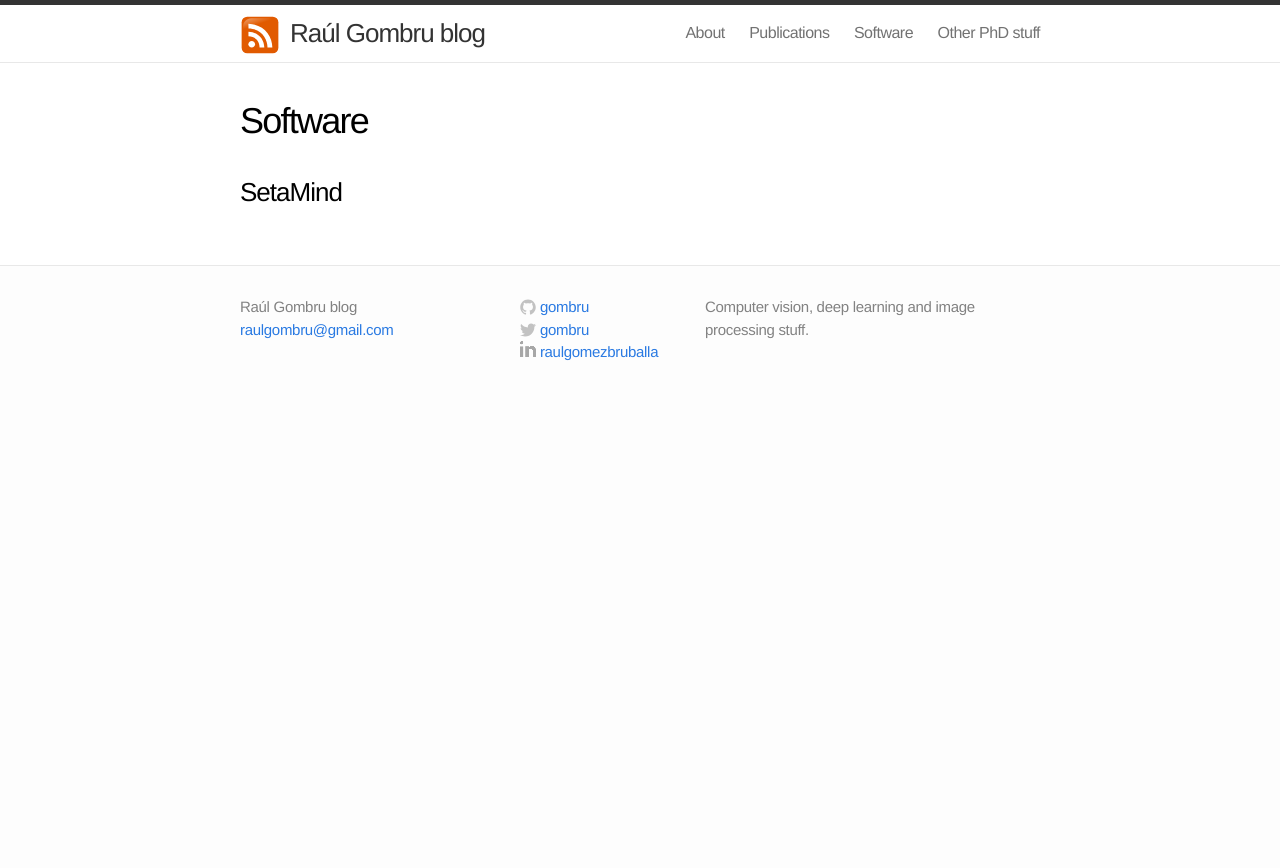
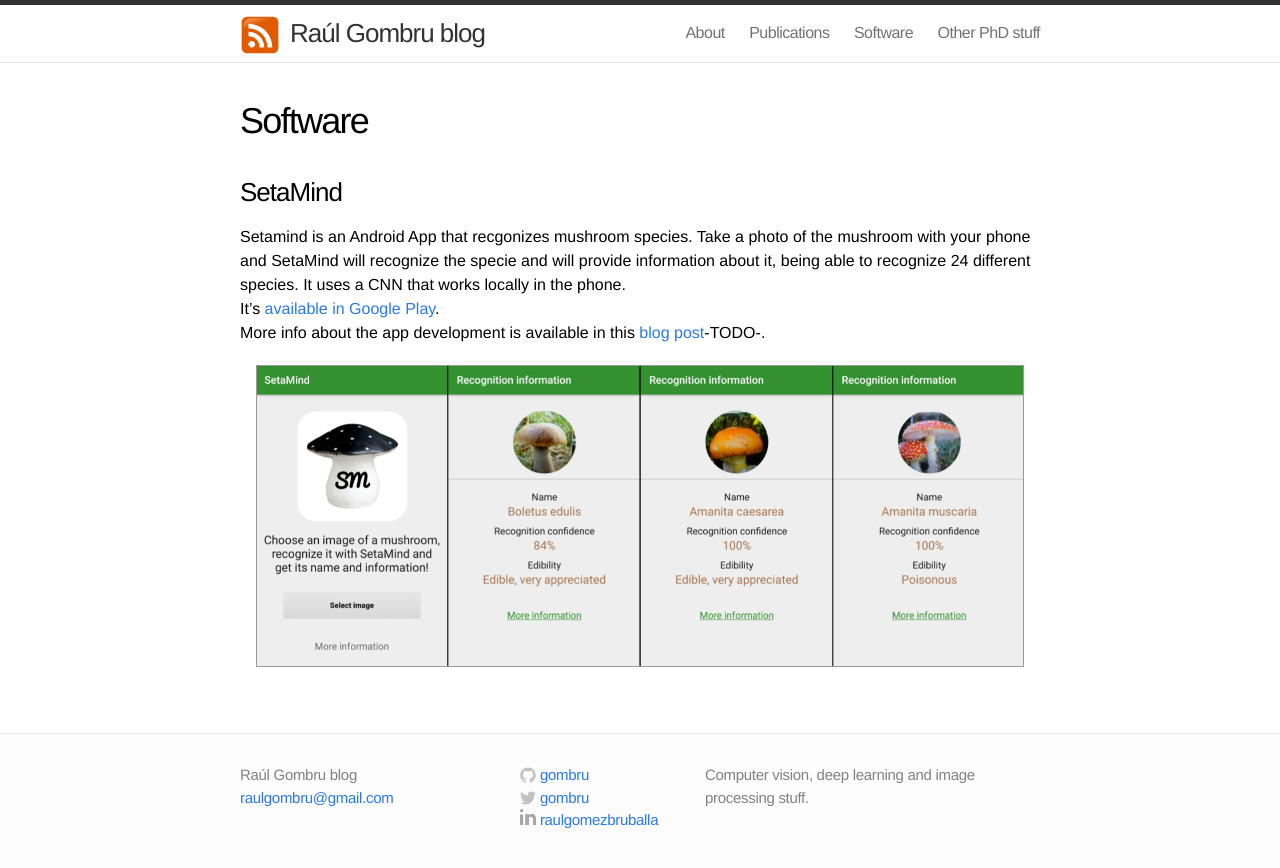
Before and after one commit to gombru/gombru.github.io, a Jekyll site: the page built from software.md, in a window 1280 px wide. Shown: the top 868 px of the page. Built offline with Jekyll 4.4.1, drawn with Linux system fonts in a browser that asks for light colours.

Commit message:
setamind

```diff
--- a/software.md
+++ b/software.md
@@ -6,3 +6,11 @@
 ---
 
 ### SetaMind ###
+
+Setamind is an Android App that recgonizes mushroom species. Take a photo of the mushroom with your phone and SetaMind will recognize the specie and will provide information about it, being able to recognize 24 different species. It uses a CNN that works locally in the phone.
+It's [available in Google Play](https://play.google.com/store/apps/details?id=gombru.setamind).
+More info about the app development is available in this [blog post](https://gombru.github.io/)-TODO-.
+
+<div class="imgcap">
+<img src="/assets/setamind/setamind.png" height="300">
+</div>
```
Also changed, not shown: other_PhD_stuff.md (+1 -1 lines), assets/setamind/setamind.png (added).
